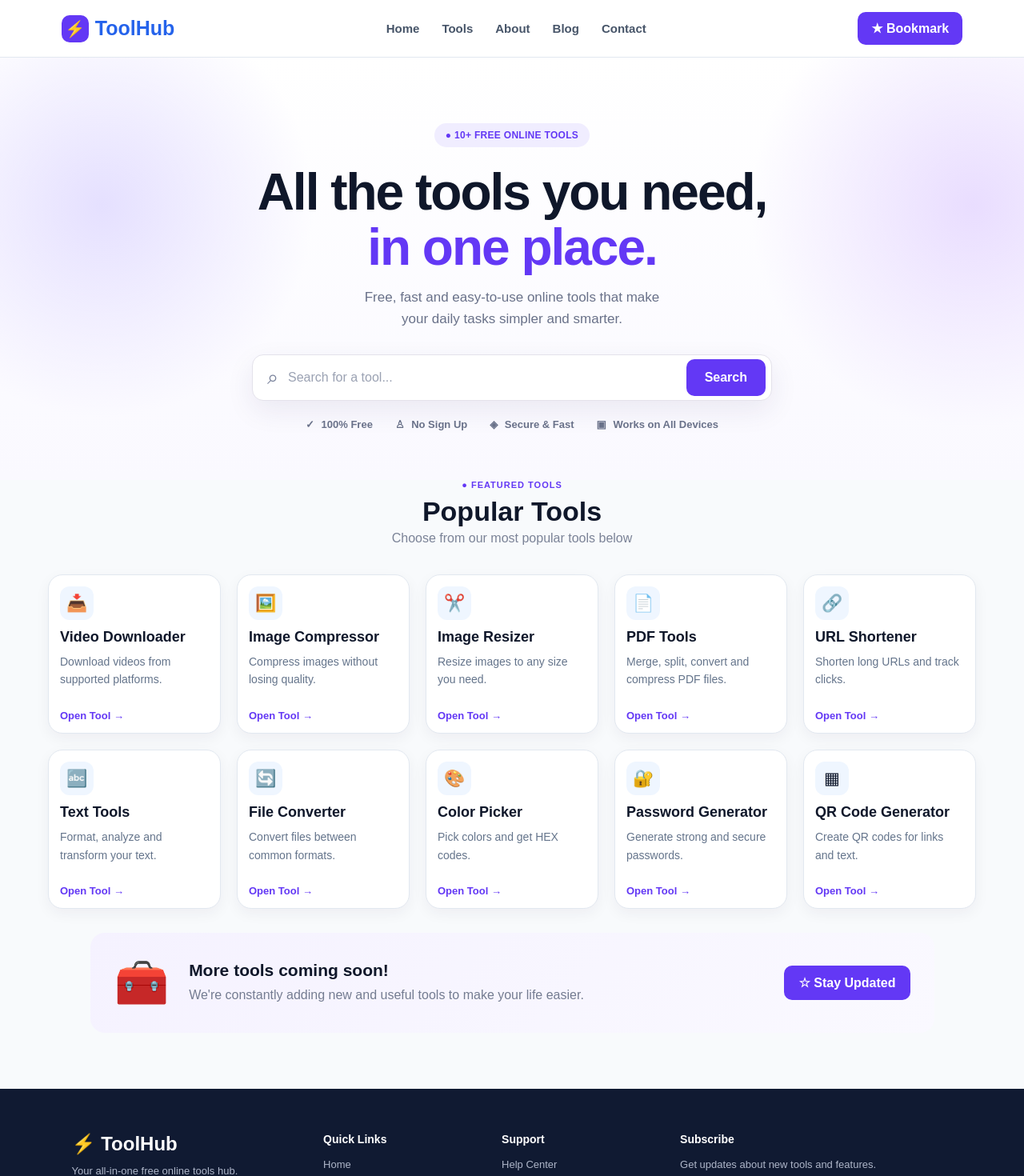
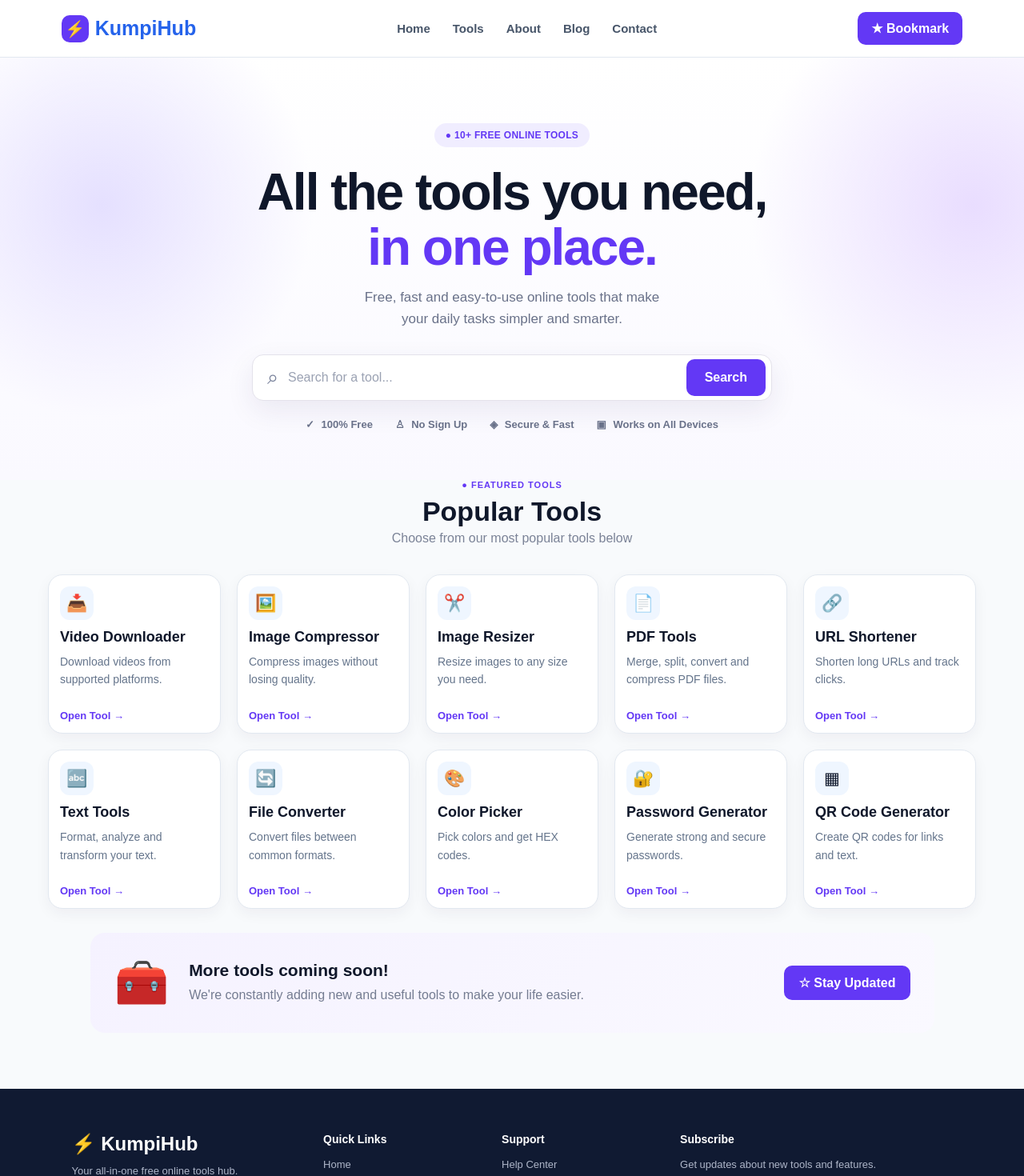
Before and after one commit to toolhub168/KumpiHub, a React (Vite) app: page / in a window 1280 px wide. Shown: the top 1470 px of the page at 80% size. Built offline with nearby package versions, Linux system fonts and the light colour scheme; no server answers.

Commit message:
Rename ToolHub to KumpiHub

```diff
--- a/index.html
+++ b/index.html
@@ -4,7 +4,7 @@
     <meta charset="UTF-8" />
     <link rel="icon" type="image/svg+xml" href="/favicon.svg" />
     <meta name="viewport" content="width=device-width, initial-scale=1.0" />
-    <title>toolhub168</title>
+    <title>KumpiHub</title>
   </head>
   <body>
     <div id="root"></div>
--- a/src/App.jsx
+++ b/src/App.jsx
@@ -153,7 +153,7 @@ if (window.location.pathname.startsWith('/s/')) {
       <header className="header">
         <div className="logo">
           <span className="logo-icon">⚡</span>
-          <span>ToolHub</span>
+          <span>KumpiHub</span>
         </div>
 
         <nav className="nav">
@@ -215,7 +215,7 @@ if (window.location.pathname.startsWith('/s/')) {
         ← Back to Tools
       </button>
 
-      <span>ToolHub Workspace</span>
+      <span>KumpiHub Workspace</span>
 
     </div>
 
@@ -437,7 +437,7 @@ if (window.location.pathname.startsWith('/s/')) {
 
       <footer id="about">
         <div className="footer-brand">
-          <h2>⚡ ToolHub</h2>
+          <h2>⚡ KumpiHub</h2>
           <p>Your all-in-one free online tools hub.</p>
           <p>Simple. Fast. Useful.</p>
         </div>
```
